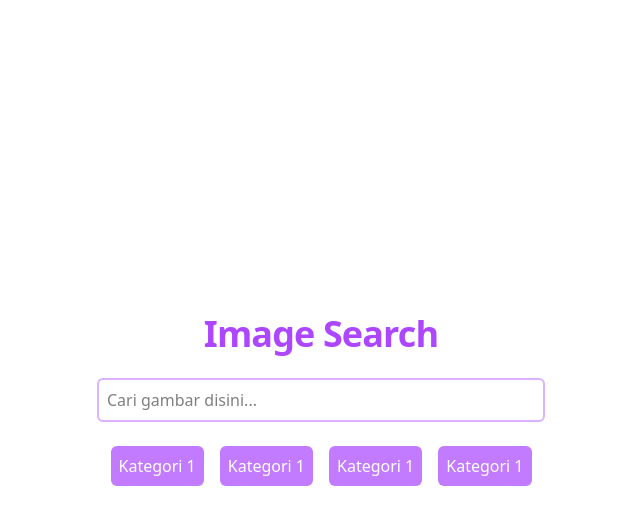
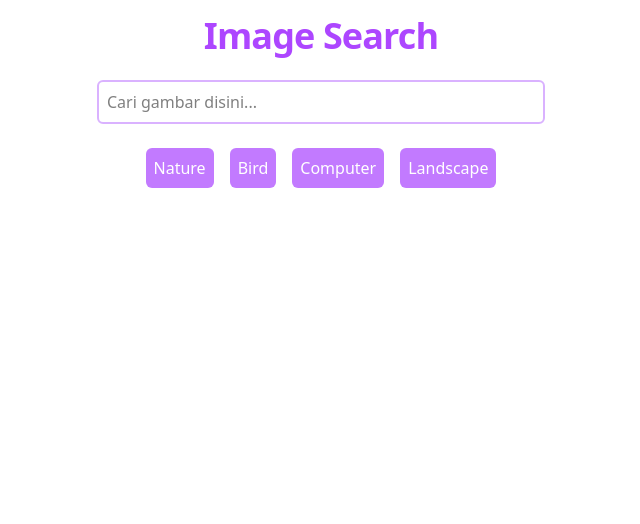
Before and after one commit to ArdyIan/gallery-viewer, a React (Vite) app: page / in a window 1280 px wide. Shown: the top 524 px of the page, without its empty margins (319-959 px from the left). Built offline with nearby package versions, Linux system fonts and the light colour scheme.

Commit message:
displaying image

```diff
--- a/src/components/imageSearch.jsx
+++ b/src/components/imageSearch.jsx
@@ -1,32 +1,84 @@
-import React from "react";
+import axios from "axios";
+import React, { useState, useRef } from "react";
 
-const ImageSearch = () => {
+const API_URL = "https://api.unsplash.com/search/photos";
+const IMAGE_PER_PAGE = 20;
+
+function ImageSearch() {
+  //test if api key is working
+  // console.log("key", import.meta.env.VITE_UNSPLASH_API_KEY);
+  const searchInput = useRef(null);
+  const [images, setImages] = useState([]);
+  const [totalPages, setTotalPages] = useState(0);
+
+  // useEffect(() => {
+  //   const getImages = async () => {};
+
+  //   getImages();
+  // }, []);
+
+  const fetchImages = async () => {
+    try {
+      const { data } = await axios.get(`${API_URL}?query=${searchInput.current.value}&page=1&per_page=${IMAGE_PER_PAGE}&client_id=${import.meta.env.VITE_UNSPLASH_API_KEY}`);
+      setImages(data.results);
+      setTotalPages(data.total_pages);
+      // console.log("result", result.data);
+    } catch (error) {
+      console.log(error);
+    }
+  };
+
+  const handleSearch = (event) => {
+    event.preventDefault();
+    console.log(searchInput.current.value);
+    fetchImages();
+  };
+
+  const handleSelection = (selection) => {
+    searchInput.current.value = selection;
+    fetchImages();
+  };
+
   return (
-    <main className="flex min-h-screen flex-col items-center justify-center p-4">
+    <main className="flex min-h-screen flex-col items-center justify-start p-4">
+      {/* Bagian Form dan Button */}
       <div className="w-full max-w-md space-y-6 text-center">
         <h1 className="text-4xl font-bold tracking-tight text-purple-500">Image Search</h1>
 
         <div className="w-full">
-          <input type="text" placeholder="Cari gambar disini..." className="text-black-900 w-full border-2 border-purple-300 p-2 rounded-md" />
+          <form onSubmit={handleSearch}>
+            <input type="search" placeholder="Cari gambar disini..." ref={searchInput} className="text-black-900 w-full border-2 border-purple-300 p-2 rounded-md" />
+          </form>
         </div>
 
-        <div className="flex flex-row gap-4 justify-center flex-wrap ">
-          <button className="bg-purple-400 p-2 rounded-md text-white" variant="outline">
-            Kategori 1
+        <div className="flex flex-row gap-4 justify-center flex-wrap">
+          <button onClick={() => handleSelection("nature")} className="bg-purple-400 p-2 rounded-md text-white">
+            Nature
           </button>
-          <button className="bg-purple-400 p-2 rounded-md text-white" variant="outline">
-            Kategori 1
+          <button onClick={() => handleSelection("bird")} className="bg-purple-400 p-2 rounded-md text-white">
+            Bird
           </button>
-          <button className="bg-purple-400 p-2 rounded-md text-white" variant="outline">
-            Kategori 1
+          <button onClick={() => handleSelection("computer")} className="bg-purple-400 p-2 rounded-md text-white">
+            Computer
           </button>
-          <button className="bg-purple-400 p-2 rounded-md text-white" variant="outline">
-            Kategori 1
+          <button onClick={() => handleSelection("landscape")} className="bg-purple-400 p-2 rounded-md text-white">
+            Landscape
           </button>
+        </div>
+      </div>
+
+      {/* Bagian Grid Image - DIPISAH dari form */}
+      <div className="w-full flex-1">
+        <div className="grid grid-cols-4 grid-rows-5 gap-2 w-full h-screen">
+          {images.map((image) => (
+            <div key={image.id} className="w-full h-full overflow-hidden">
+              <img src={image.urls.small} alt={image.alt_description} className="w-full h-full object-cover" />
+            </div>
+          ))}
         </div>
       </div>
     </main>
   );
-};
+}
 
 export default ImageSearch;
```
